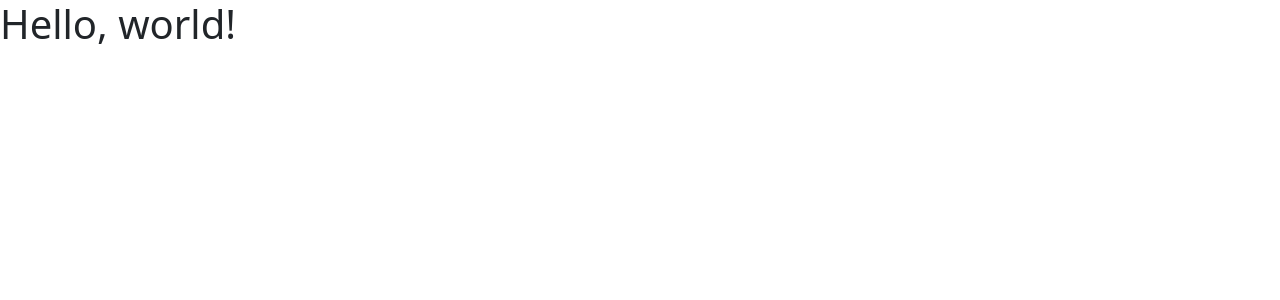
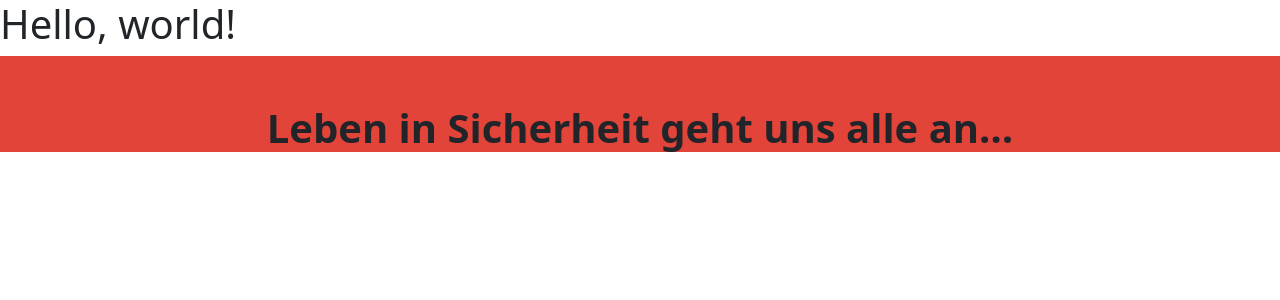
Before and after one commit to xkhadmy/django-H2ij, a Django app: page / in a window 1280 px wide. Shown: the top 300 px of the page. Run offline with Django 4.2, Linux system fonts and the light colour scheme.

Commit message:
static conect

```diff
--- a/Bauman_Consulting/templates/Home.html
+++ b/Bauman_Consulting/templates/Home.html
@@ -1,3 +1,4 @@
+{% load static %}
 <!doctype html>
 <html lang="en">
   <head>
@@ -7,11 +8,17 @@
 
     <!-- Bootstrap CSS -->
     <link href="https://cdn.jsdelivr.net/npm/bootstrap@5.0.2/dist/css/bootstrap.min.css" rel="stylesheet" integrity="sha384-EVSTQN3/azprG1Anm3QDgpJLIm9Nao0Yz1ztcQTwFspd3yD65VohhpuuCOmLASjC" crossorigin="anonymous">
-
+    <link href="{% static 'css/my_style.css' %}" rel="stylesheet">
     <title>Hello, world!</title>
   </head>
   <body>
     <h1>Hello, world!</h1>
+    <div class="text-center background_color">
+        <h1>
+            <br/>
+            <b>Leben in Sicherheit geht uns alle an…</b>
+        </h1>
+    </div>
 
     <!-- Optional JavaScript; choose one of the two! -->
 
--- /dev/null
+++ b/static/css/my_style.css
@@ -0,0 +1,4 @@
+.background_color {
+    background: rgb(226, 68, 57);
+    /* background: linear-gradient(90deg, rgb(211, 211, 211) 35%, rgb(206, 206, 198) 35%, rgb(214, 214, 212) 35%); */
+}
```
